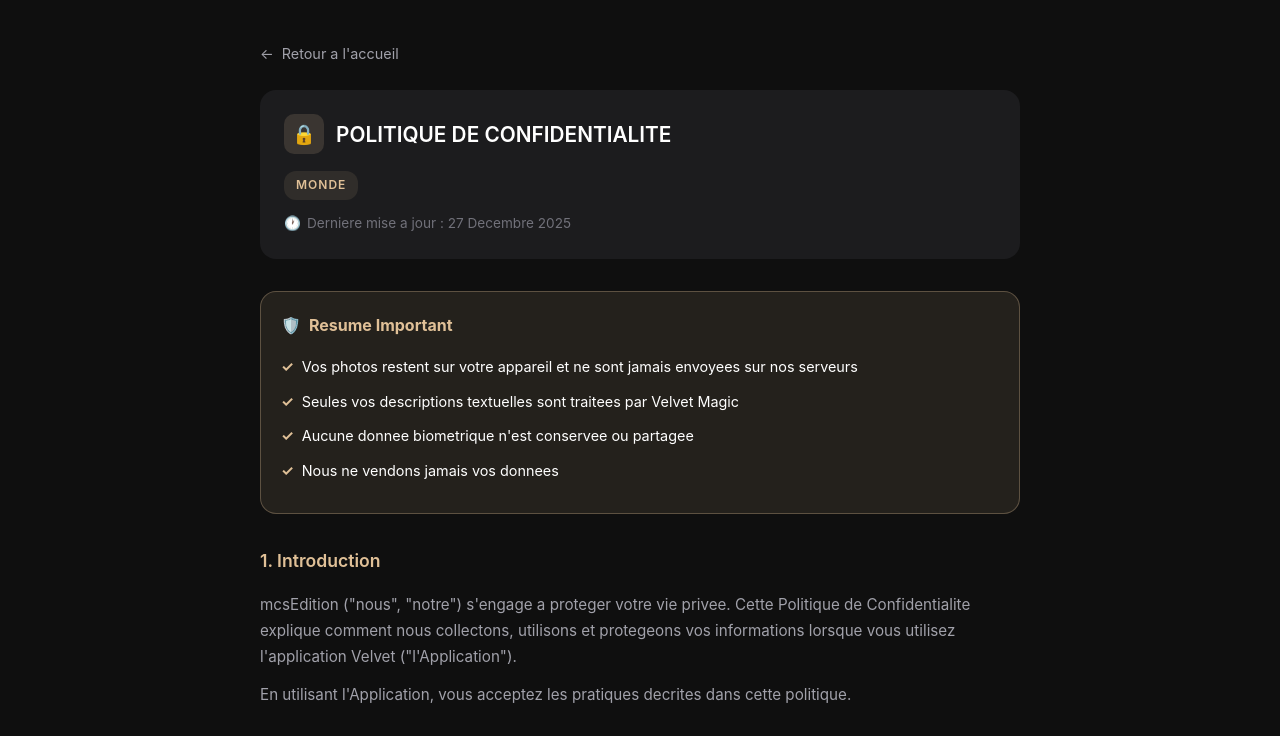
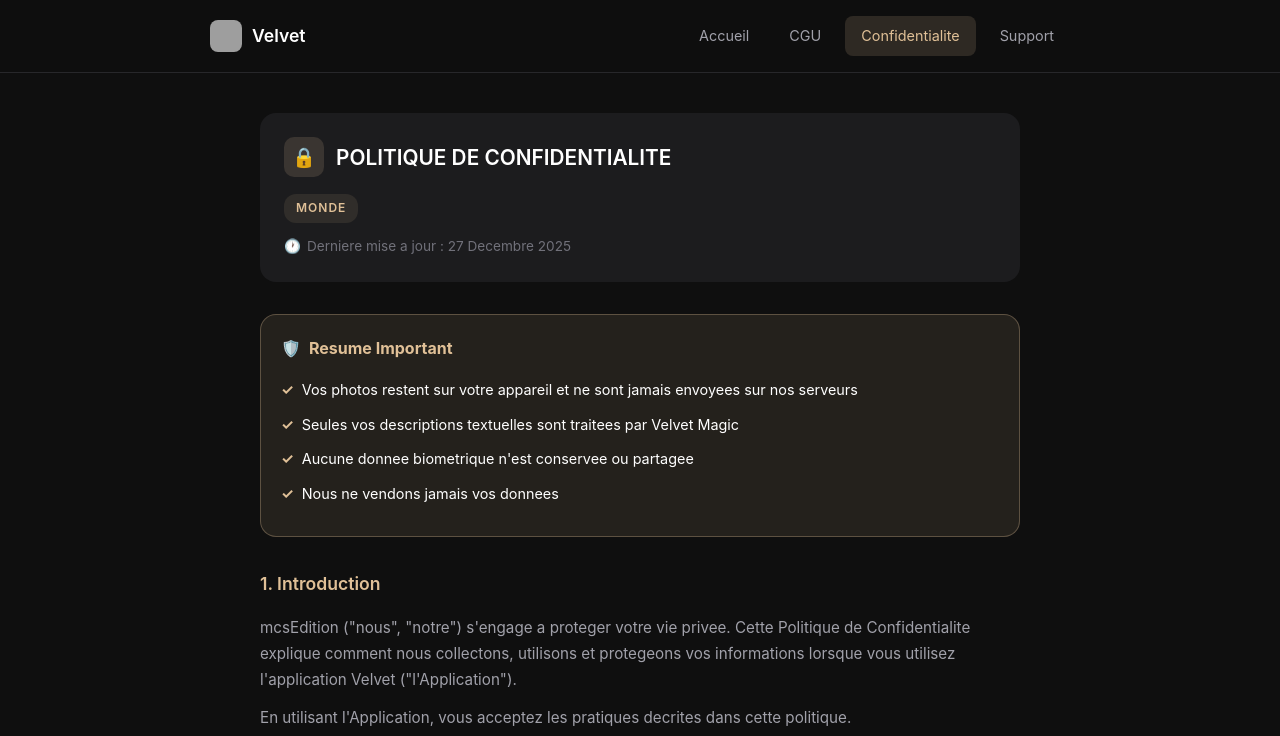
Before and after one commit to mcsEdition/velvet, a plain HTML site: page privacy.html in a window 1280 px wide. Shown: the top 736 px of the page. Drawn offline with Linux system fonts and the light colour scheme; grey boxes are pictures that could not be loaded.

Commit message:
Update privacy.html

```diff
--- a/privacy.html
+++ b/privacy.html
@@ -59,6 +59,65 @@
         .back-link::before {
             content: "←";
             margin-right: 8px;
+        }
+
+        /* Navigation */
+        nav {
+            position: sticky;
+            top: 0;
+            background: rgba(15, 15, 15, 0.9);
+            backdrop-filter: blur(10px);
+            border-bottom: 1px solid var(--border);
+            z-index: 100;
+        }
+
+        .nav-container {
+            max-width: 900px;
+            margin: 0 auto;
+            padding: 16px 20px;
+            display: flex;
+            justify-content: space-between;
+            align-items: center;
+        }
+
+        .nav-brand {
+            display: flex;
+            align-items: center;
+            gap: 10px;
+            text-decoration: none;
+            color: var(--text-primary);
+            font-weight: 600;
+            font-size: 1.1rem;
+        }
+
+        .nav-brand img {
+            width: 32px;
+            height: 32px;
+            border-radius: 8px;
+        }
+
+        .nav-links {
+            display: flex;
+            gap: 8px;
+        }
+
+        .nav-link {
+            color: var(--text-secondary);
+            text-decoration: none;
+            padding: 8px 16px;
+            border-radius: 8px;
+            font-size: 0.9rem;
+            transition: color 0.2s, background 0.2s;
+        }
+
+        .nav-link:hover {
+            color: var(--primary);
+            background: rgba(224, 192, 151, 0.1);
+        }
+
+        .nav-link.active {
+            color: var(--primary);
+            background: rgba(224, 192, 151, 0.15);
         }
 
         header {
@@ -248,12 +307,41 @@
             .container {
                 padding: 20px 16px;
             }
+
+            .nav-container {
+                flex-direction: column;
+                gap: 12px;
+            }
+
+            .nav-links {
+                flex-wrap: wrap;
+                justify-content: center;
+            }
+
+            .nav-link {
+                padding: 6px 12px;
+                font-size: 0.85rem;
+            }
         }
     </style>
 </head>
 <body>
+    <nav>
+        <div class="nav-container">
+            <a href="index.html" class="nav-brand">
+                <img src="logo.png" alt="Velvet">
+                <span>Velvet</span>
+            </a>
+            <div class="nav-links">
+                <a href="index.html" class="nav-link">Accueil</a>
+                <a href="terms.html" class="nav-link">CGU</a>
+                <a href="privacy.html" class="nav-link active">Confidentialite</a>
+                <a href="support.html" class="nav-link">Support</a>
+            </div>
+        </div>
+    </nav>
+
     <div class="container">
-        <a href="index.html" class="back-link">Retour a l'accueil</a>
 
         <header>
             <div class="header-card">
@@ -454,9 +542,8 @@
         </div>
 
         <footer>
-            <div class="footer-company">mcsEdition</div>
-            <div class="footer-location">Quebec, Canada</div>
             <a href="mailto:contact@mcsedition.org" class="footer-email">contact@mcsedition.org</a>
+            <div style="font-size: 0.75rem; color: var(--text-tertiary); margin-top: 16px;">&copy; 2025 Velvet. Tous droits reserves.</div>
         </footer>
     </div>
 </body>
```
